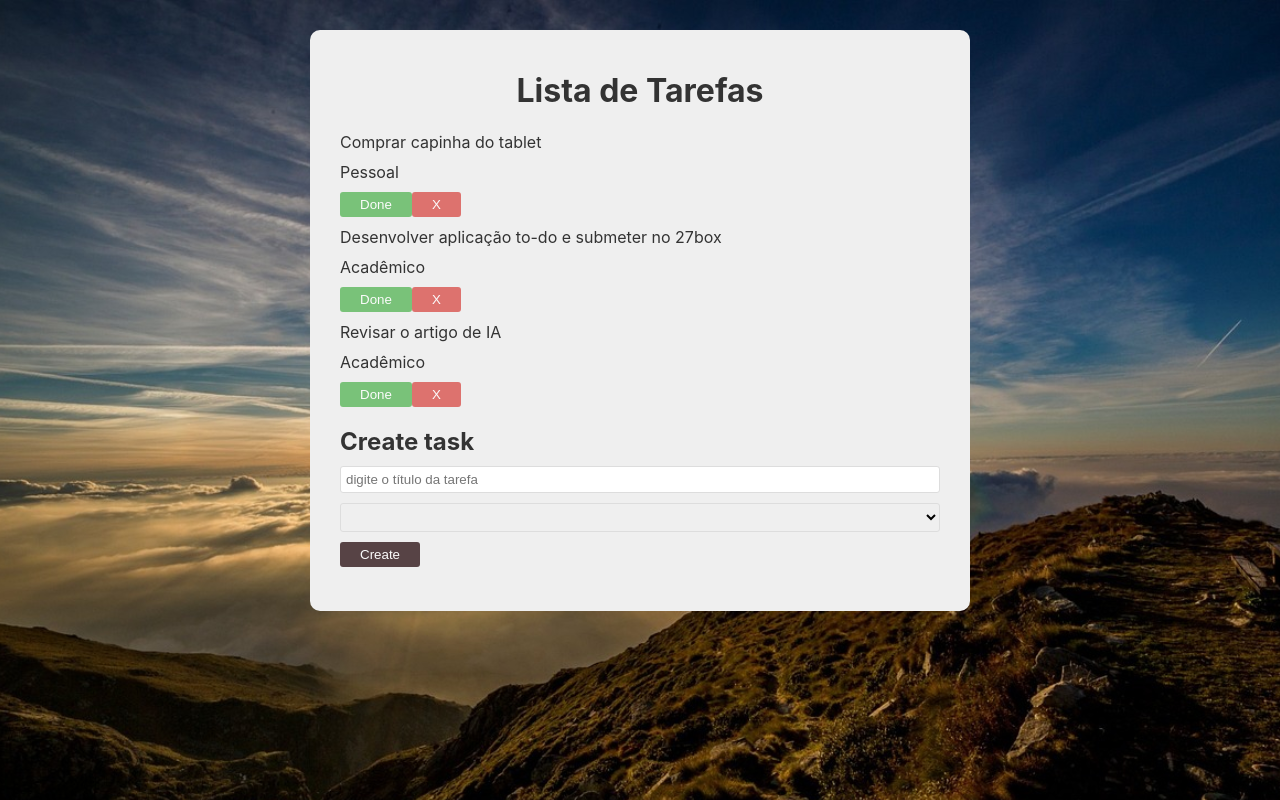
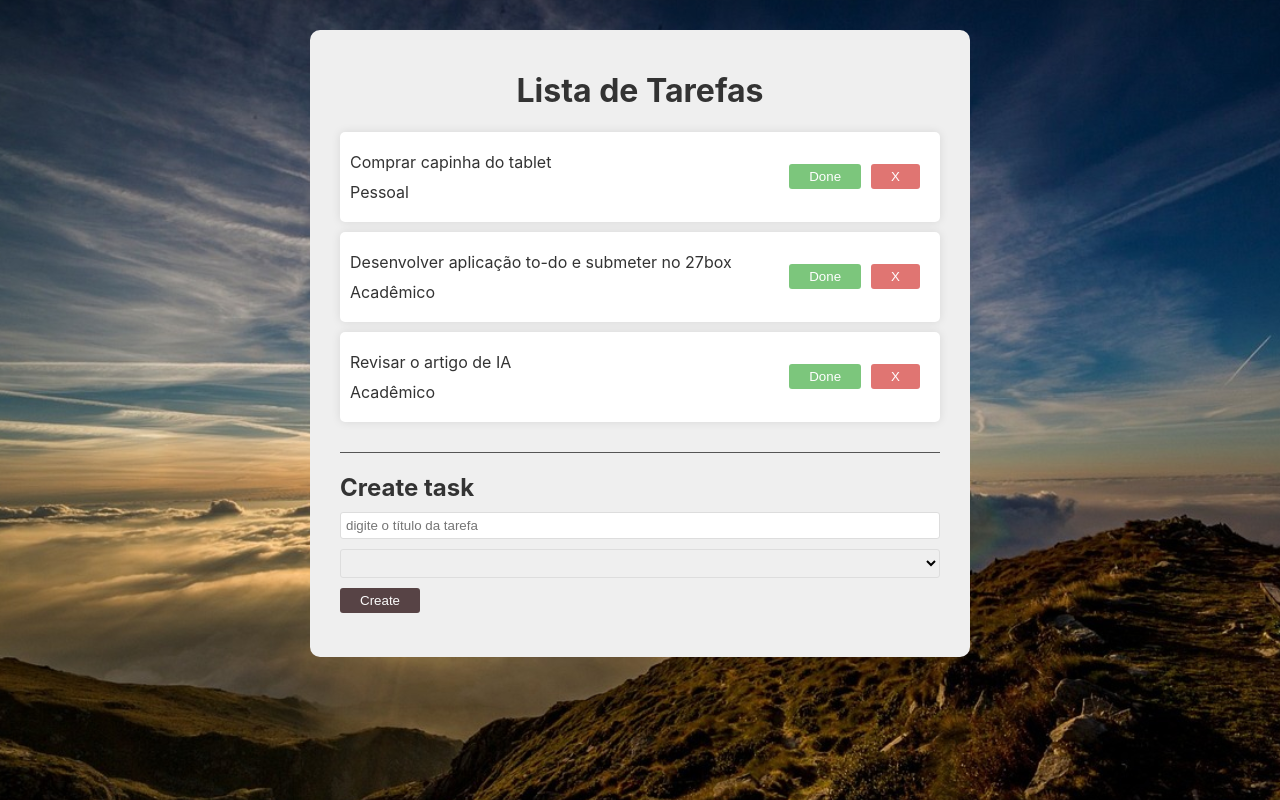
Before and after one commit to AnaJuliaMM/TASK_LAB, a React (Create React App) app in the folder to-do/: page / in a window 1280 px wide. Shown: the top 800 px of the page. Built offline with nearby package versions, Linux system fonts and the light colour scheme.

Commit message:
feat: add new task feature

```diff
--- a/to-do/src/App.css
+++ b/to-do/src/App.css
@@ -15,7 +15,8 @@ h2{
 p{
     margin: 10px 0;
 }
-input{
-    /* Para que não passem da área do elemento-pai */
-    box-sizing: border-box;
+.task-list{
+    margin-bottom: 20px;
+    padding-bottom: 20px;
+    border-bottom: 1px solid #555;
 }
--- a/to-do/src/App.js
+++ b/to-do/src/App.js
@@ -27,14 +27,27 @@ export default function App(){
     }
   ])
 
+  // Função que adiciona uma nova tarefa à lista
+  const addTask = (description, category)=>{
+    // Array que recebe todos as tarefas que já estão na lista e uma nova tarefa
+    const newTasks = [...tasks, {
+      id: Math.floor(Math.random() * 10000),
+      description: description,
+      category: category,
+      idDone: false
+    }]
+
+    //Atualiza a lista oficial com a nova tarefa
+    setTasks(newTasks)
+  }
 
   return (
     <div className='app'>
       <h1>Lista de Tarefas</h1>
       <div className='task-list'>
         {/*Percorre cada tarefa da lista (tasks) e retorna um componente com as informações dela */}
-        {tasks.map((task) => <Task task={task}/>)}
+        {tasks.map((task) => <Task key={task.id} task={task}/>)}
       </div>
-      <TaskForm/>
+      <TaskForm addTask={addTask}/>
     </div>);
 }
--- a/to-do/src/components/button/Button.css
+++ b/to-do/src/components/button/Button.css
@@ -2,6 +2,7 @@ button{
     background-color: #32191b;
     color: #fff;
     padding: 5px 20px;
+    margin-right: 10px;
     border: none;
     border-radius: 3px;
     cursor: pointer;
--- a/to-do/src/components/task/Task.css
+++ b/to-do/src/components/task/Task.css
@@ -0,0 +1,10 @@
+.task{
+    background-color: #FFF;
+    box-shadow: 0 0 10px rgba(0,0,0, 0.1);
+    padding: 10px;
+    margin-bottom: 10px;
+    border-radius: 5px;
+    display: flex;
+    justify-content: space-between;
+    align-items: center;
+}
--- a/to-do/src/components/task/Task.js
+++ b/to-do/src/components/task/Task.js
@@ -1,5 +1,6 @@
 import React from 'react'
 import Button from '../button/Button'
+import './Task.css'
 
 const Task = ({task}) => {
   return (
--- a/to-do/src/components/taskForm/TaskForm.css
+++ b/to-do/src/components/taskForm/TaskForm.css
@@ -8,3 +8,7 @@ input, select{
     border-radius: 3px;
     width: 100%;
 }
+input{
+    /* Para que não passem da área do elemento-pai */
+    box-sizing: border-box;
+}
--- a/to-do/src/components/taskForm/TaskForm.js
+++ b/to-do/src/components/taskForm/TaskForm.js
@@ -1,14 +1,46 @@
-import React from 'react'
+import React, {useState}  from 'react'
 import Button from '../button/Button'
 import './TaskForm.css'
 
-const TaskForm = () => {
+const TaskForm = ({addTask}) => {
+    // useState para controlar a desrição e a categpria da tarefa
+    // Valor inicial: vazio ('')
+    const [description, setDescription] = useState('')
+    const [category, setCategory] = useState('')
+
+
+    // Função que controla a lógica de submissão do formulário
+    // Parâmetros: (e) - captura o evento
+    const handleSubmission = (e) => {
+      // Impede que o formulário seja enviado da maneira tradicional
+      e.preventDefault();
+
+      // Caso algum dos campos estejam vazios, não continua a função
+      if(!description || !category) return;
+
+      // Função para criar tarefa nova
+      addTask(description, category)
+
+      //Função para limpa os campos do formulário
+      setDescription('')
+      setCategory('')
+
+    }
+
+
   return (
     <div className='todo-form'>
       <h2>Create task</h2>
-      <form>
-          <input type='text' placeholder='digite o título da tarefa'/>
-          <select>
+      <form onSubmit={handleSubmission}>
+          <input
+          type='text'
+          placeholder='digite o título da tarefa'
+          onChange={(e) => setDescription(e.target.value)}
+          value={description}
+          />
+          <select
+          onChange={(e) => setCategory(e.target.value)}
+          value={category}>
               <option value=''></option>
               <option value='Profissional'>Profissional</option>
               <option value='Acadêmica'>Acadêmica</option>
```
Also changed, not shown: to-do/src/logo.svg (deleted).
